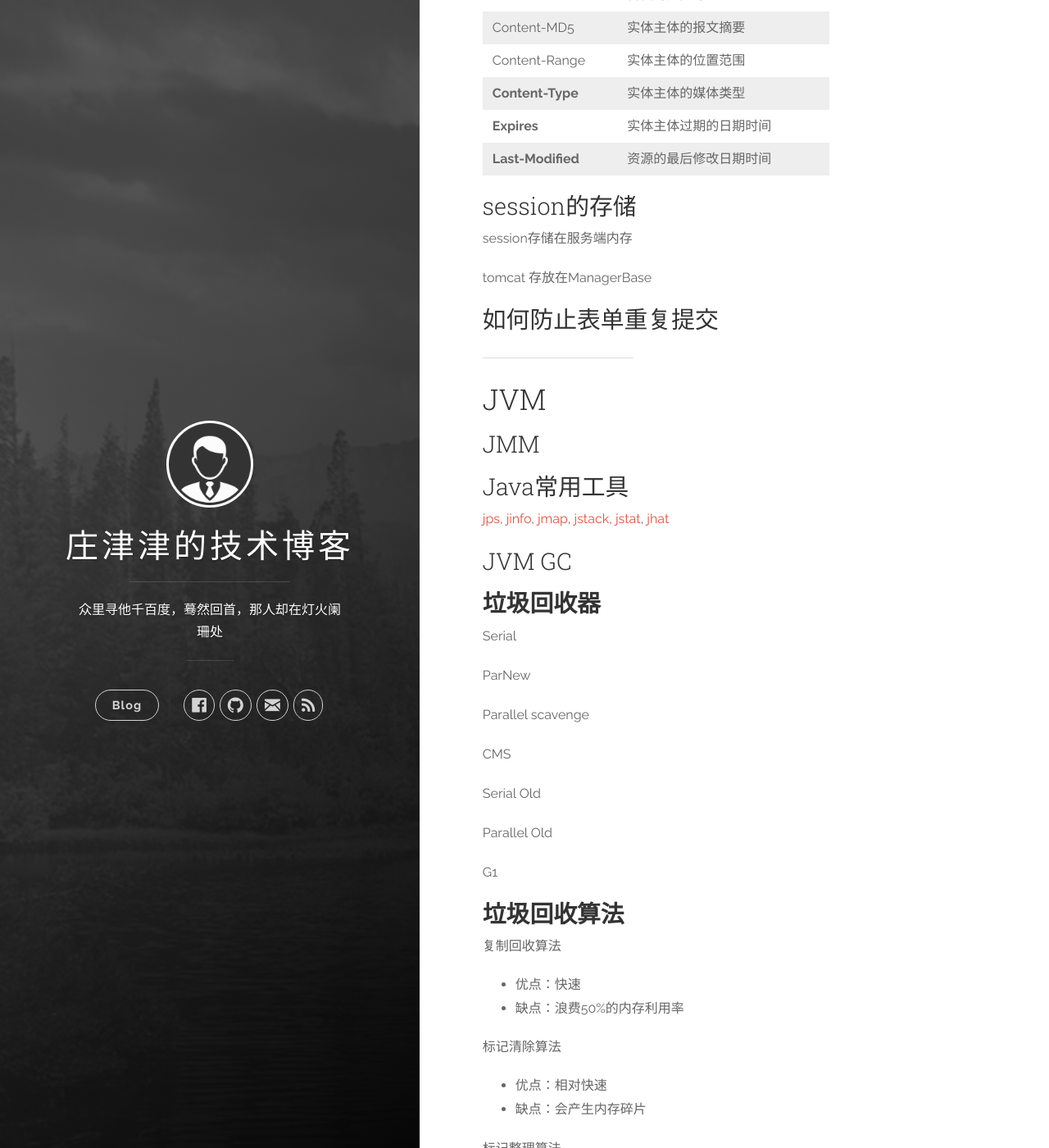
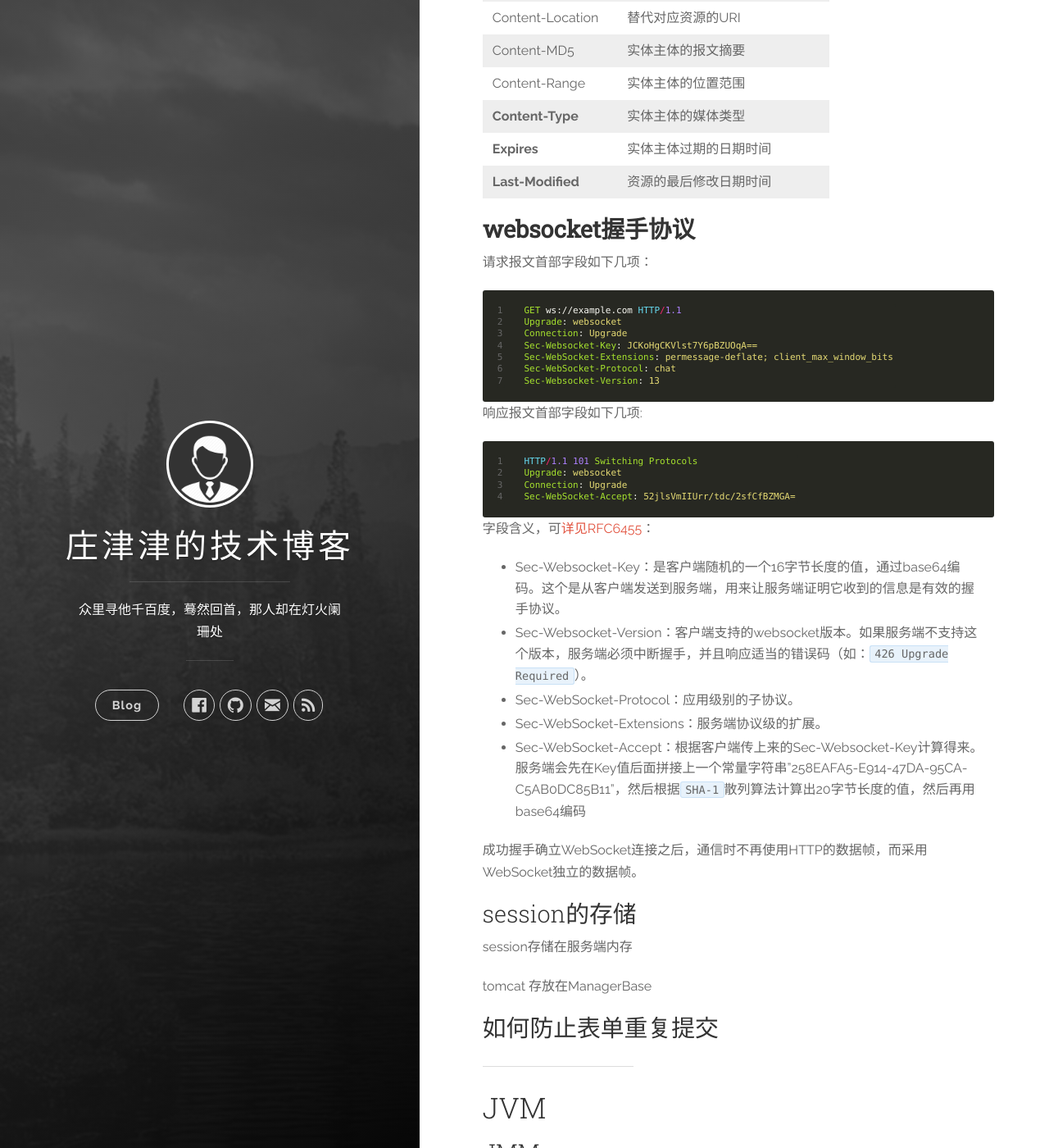
Before and after one commit to zhuangjinjin/zhuangjinjin.github.io, a Jekyll site: the page built from _posts/2019-03-13-Java常见面试题整理.md, in a window 1280 px wide and 1400 px high, scrolled down 13511 px. Shown: the whole window at 82% size. Built offline with Jekyll 4.4.1, drawn with Linux system fonts in a browser that asks for light colours.

Commit message:
Update 2019-03-13-Java常见面试题整理.md

````diff
--- a/_posts/2019-03-13-Java常见面试题整理.md
+++ b/_posts/2019-03-13-Java常见面试题整理.md
@@ -333,6 +333,39 @@ http响应报文结构
 | **Expires**        | 实体主体过期的日期时间         |
 | **Last-Modified**  | 资源的最后修改日期时间         |
 
+### **websocket握手协议**
+
+请求报文首部字段如下几项：
+
+```http
+GET ws://example.com HTTP/1.1
+Upgrade: websocket
+Connection: Upgrade
+Sec-Websocket-Key: JCKoHgCKVlst7Y6pBZUOqA==
+Sec-WebSocket-Extensions: permessage-deflate; client_max_window_bits
+Sec-WebSocket-Protocol: chat
+Sec-Websocket-Version: 13
+```
+
+响应报文首部字段如下几项:
+
+```http
+HTTP/1.1 101 Switching Protocols
+Upgrade: websocket
+Connection: Upgrade
+Sec-WebSocket-Accept: 52jlsVmIIUrr/tdc/2sfCfBZMGA=
+```
+
+字段含义，可[详见RFC6455](https://tools.ietf.org/html/rfc6455)：
+
+* Sec-Websocket-Key：是客户端随机的一个16字节长度的值，通过base64编码。这个是从客户端发送到服务端，用来让服务端证明它收到的信息是有效的握手协议。
+* Sec-Websocket-Version：客户端支持的websocket版本。如果服务端不支持这个版本，服务端必须中断握手，并且响应适当的错误码（如：`426 Upgrade Required`）。
+* Sec-WebSocket-Protocol：应用级别的子协议。
+* Sec-WebSocket-Extensions：服务端协议级的扩展。
+* Sec-WebSocket-Accept：根据客户端传上来的Sec-Websocket-Key计算得来。服务端会先在Key值后面拼接上一个常量字符串"258EAFA5-E914-47DA-95CA-C5AB0DC85B11"，然后根据`SHA-1`散列算法计算出20字节长度的值，然后再用base64编码
+
+成功握手确立WebSocket连接之后，通信时不再使用HTTP的数据帧，而采用WebSocket独立的数据帧。
+
 ### session的存储
 
 session存储在服务端内存
````
